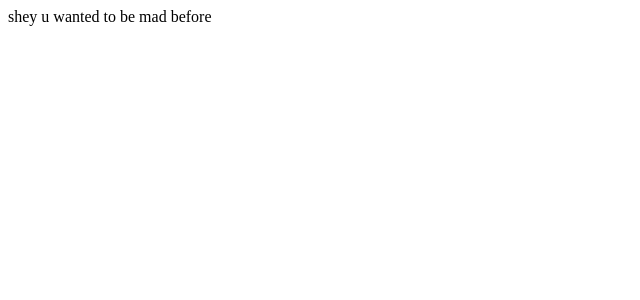
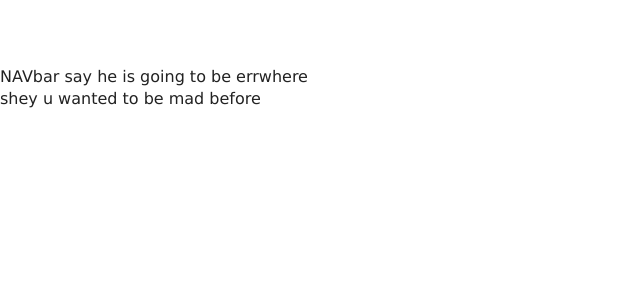
Before and after one commit to sizzle01/Beach-Resort, a React (Create React App) app: page / in a window 1280 px wide. Shown: the top 300 px of the page, without its empty margins (0-640 px from the left). Built offline with nearby package versions, Linux system fonts and the light colour scheme; the HTML template or start-up script is replaced by a standard one.

Commit message:
set up App.js and router

```diff
--- a/src/App.js
+++ b/src/App.js
@@ -1,8 +1,23 @@
 import React from "react";
-//import './App.css';
-
+import SingleRoom from "./pages/SingleRoom";
+import Rooms from "./pages/Rooms";
+import Home from "./pages/Home";
+import Error from "./pages/Error";
+import Navbar from "./components/Navbar";
+import "./App.css";
+import { Route, Switch } from "react-router-dom";
 function App() {
-  return <>shey u wanted to be mad before </>;
+  return (
+    <>
+      <Navbar />
+      <Switch>
+        <Route exact path="/" component={Home} />
+        <Route exact path="/rooms" component={Rooms} />
+        <Route exact path="/rooms/:slug" component={SingleRoom} />
+        <Route component={Error} />
+      </Switch>
+    </>
+  );
 }
 
 export default App;
--- /dev/null
+++ b/src/components/Navbar.js
@@ -0,0 +1,7 @@
+import React, { Component } from "react";
+
+export default class Navbar extends Component {
+  render() {
+    return <div>NAVbar say he is going to be errwhere</div>;
+  }
+}
--- a/src/index.js
+++ b/src/index.js
@@ -1,12 +1,15 @@
 import React from "react";
 import ReactDOM from "react-dom";
+import { BrowserRouter as Router } from "react-router-dom";
 //import './index.css';
 import App from "./App";
 import reportWebVitals from "./reportWebVitals";
 
 ReactDOM.render(
   <React.StrictMode>
-    <App />
+    <Router>
+      <App />
+    </Router>
   </React.StrictMode>,
   document.getElementById("root")
 );
--- /dev/null
+++ b/src/pages/Error.js
@@ -0,0 +1,7 @@
+import React, { Component } from "react";
+
+export default class Error extends Component {
+  render() {
+    return <div>connected to error page</div>;
+  }
+}
--- a/src/pages/Home.js
+++ b/src/pages/Home.js
@@ -1,7 +1,7 @@
 import React from "react";
 
 const Home = () => {
-  return <div>shey u wanted to be m</div>;
+  return <div>shey u wanted to be mad before</div>;
 };
 
 export default Home;
--- a/src/pages/Room.js
+++ b/src/pages/Rooms.js
@@ -1,7 +1,7 @@
 import React from "react";
 
-const Room = () => {
+const Rooms = () => {
   return <div>Hello from room two apartment yellow black</div>;
 };
 
-export default Room;
+export default Rooms;
--- /dev/null
+++ b/src/pages/SingleRoom.js
@@ -0,0 +1,7 @@
+import React, { Component } from "react";
+
+export default class SingleRoom extends Component {
+  render() {
+    return <div>Hello from the single room</div>;
+  }
+}
```
